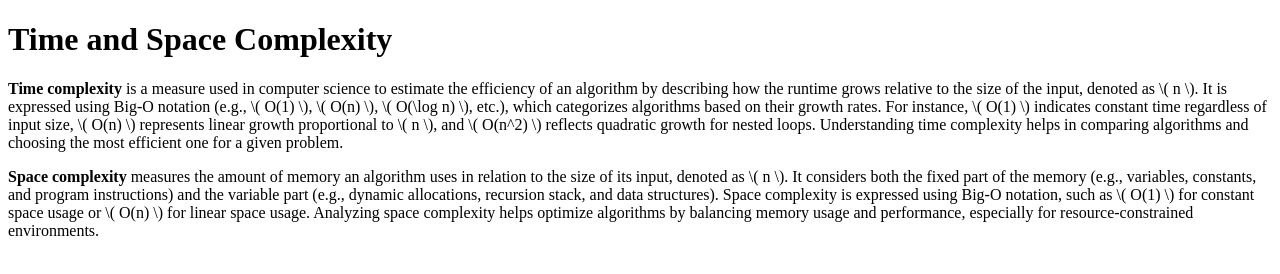
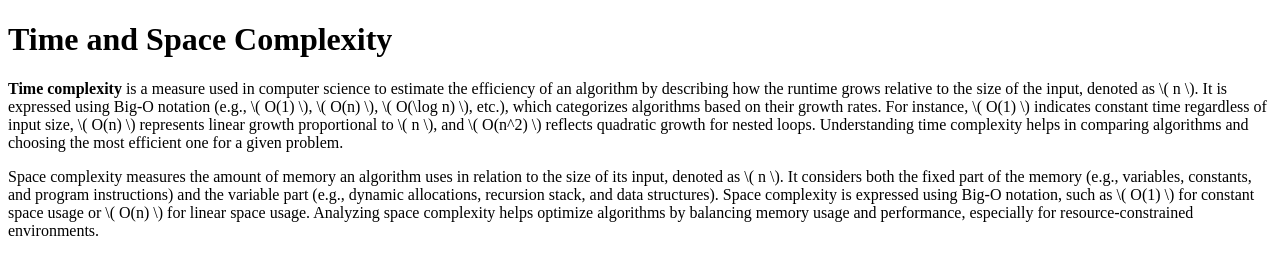
Before and after one commit to acciojob/time-and-space-complexity-Yavanika09, a website: page main.html in a window 1280 px wide. Drawn offline with Linux system fonts and the light colour scheme.

Commit message:
created a submission

```diff
--- a/main.html
+++ b/main.html
@@ -12,7 +12,7 @@
 	   It is expressed using Big-O notation (e.g., \( O(1) \), \( O(n) \), \( O(\log n) \), etc.), which categorizes algorithms based on their growth rates.
 	   For instance, \( O(1) \) indicates constant time regardless of input size, \( O(n) \) represents linear growth proportional to \( n \), and \( O(n^2) \) reflects quadratic growth for nested loops.
 	   Understanding time complexity helps in comparing algorithms and choosing the most efficient one for a given problem.</p>
-	<p><b>Space complexity</b> measures the amount of memory an algorithm uses in relation to the size of its input, denoted as \( n \).
+	<p>Space complexity measures the amount of memory an algorithm uses in relation to the size of its input, denoted as \( n \).
 	   It considers both the fixed part of the memory (e.g., variables, constants, and program instructions) and the variable part (e.g., dynamic allocations, recursion stack, and data structures).
 	   Space complexity is expressed using Big-O notation, such as \( O(1) \) for constant space usage or \( O(n) \) for linear space usage.
 	   Analyzing space complexity helps optimize algorithms by balancing memory usage and performance, especially for resource-constrained environments.</p>
```
